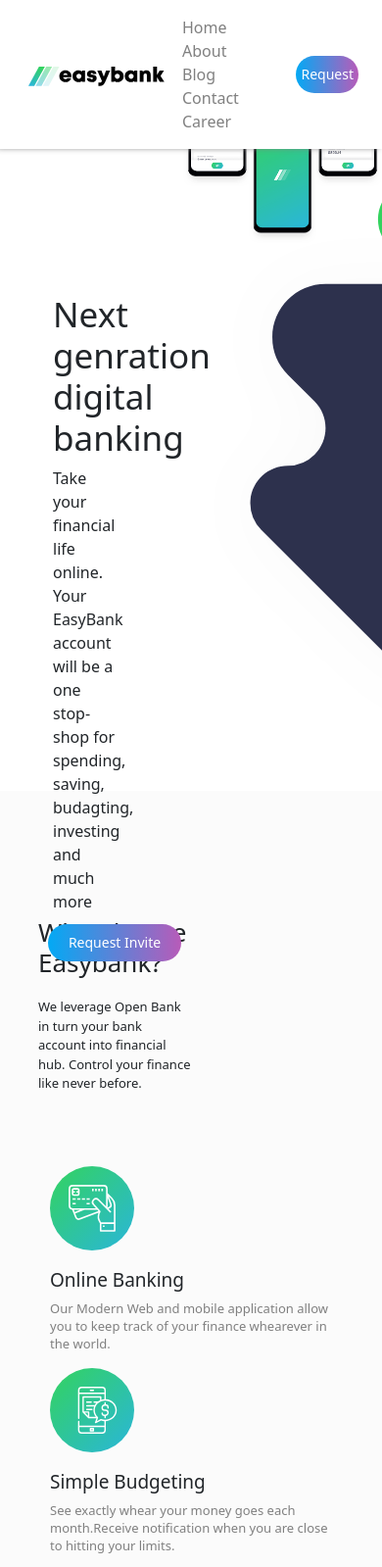
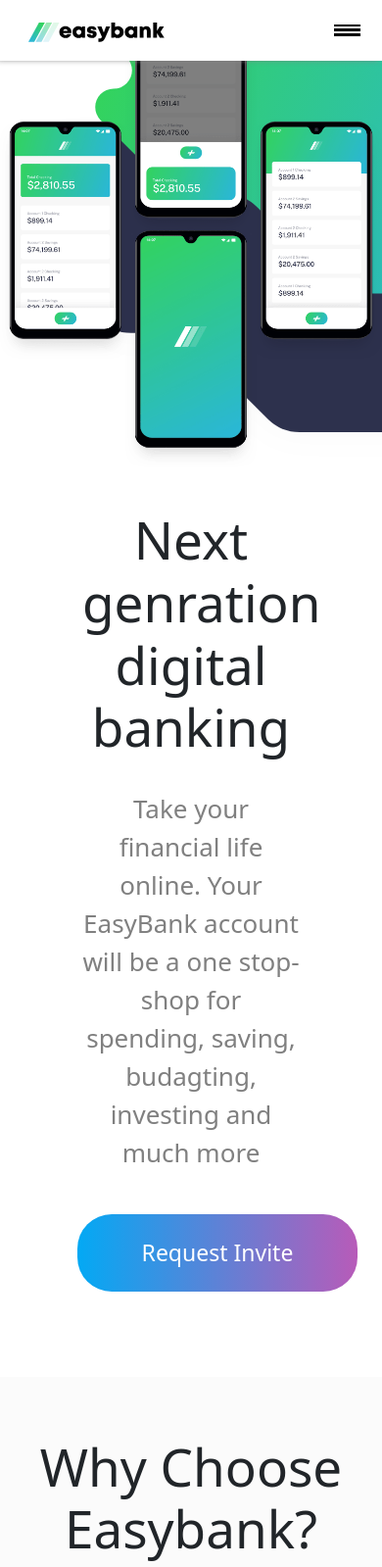
Before and after one commit to Kavitakundara/Landing-Page, a plain HTML site: page index.html in a window 390 px wide. Shown: the top 1599 px of the page at 98% size. Drawn offline with nearby package versions, Linux system fonts and the light colour scheme.

Commit message:
Add files via upload

```diff
--- a/style.css
+++ b/style.css
@@ -208,7 +208,7 @@ img.card-img-top {
 }
 .card-title {
     margin-bottom: 0.5rem;
-    font-size: 16px;
+    font-size: 26px;
     font-family: sans-serif;
     font-weight: 600;
 }
@@ -216,25 +216,25 @@ img.card-img-top {
     color: grey;
     margin-bottom: 0;
     font-family: sans-serif;
-    font-size: 15px;
+    font-size: 24px;
     margin-top: 20px;
 }
-@media(max-width:375px){
+@media(max-width:768px){
     .head nav {
         top: 76px;
         position: fixed;
-        width: 82%;
+        width: 76%;
         height: 50vh;
         background-color: white;
         z-index: 99;
         left: 999px;
-        padding: 0px 75px;
+        padding: 0px 179px;
         box-shadow: 1px 1px 58px grey;
-        margin-right: 10px;
+        border-radius: 12px;
         transition: 0.5s ease-in-out;
     }
     .head nav.active{
-        left:26px;
+        left:73px;
     }
     .head nav ul {
         flex-direction: row;
@@ -242,63 +242,85 @@ img.card-img-top {
     }
     .head nav ul li {
         display: block;
-        padding: 6px 0px;
+        padding: 17px 0px;
     }
     .head nav ul li a {
         color: #302f2fe0;
         font-weight: bold;
+        font-size: 24px;
     }
     .head button{
         display: none;
     }
     .logo img {
         vertical-align: middle;
-        width: 90%;
-        margin-left: -15px;
+        width: 100%;
     }
     .banner-wrp{
     flex-direction: column-reverse;
 }
 .page-content {
-    padding: 42px 15px;
+    padding: 42px 84px;
     text-align: center;
     width: 100%;
 }
 .page-content h2 {
-    font-size: 26px;
+    font-size: 53px;
+    font-weight: 400;
 }
 .page-content p {
-    margin-bottom: 2rem;
-    font-size: 12px;
+    margin-bottom: 3rem;
+    font-size: 26px;
     color: grey;
+    margin-top: 2rem;
 }
 .choose-bank-head {
     width: 100%;
-    padding: 0px 22px;
-    margin: 181px 0px 74px 0px;
+    padding: 20px 30px;
+    margin: 0px auto;
     text-align: CENTER;
+}
+button {
+    font-size: 23px;
+    width: 12em;
+    height: 3em;
 }
 .why-choose-bank-wrp {
     width: 100%;
     text-align: center;
 }
 .manage-row-content {
-    padding: 0px 7px;
+    padding: 51px 14px;
     width: 100%;
+}
+.choose-bank-head p {
+    font-size: 26px;
+    margin-top: 33px;
+    color: grey;
+}
+.manage-row-content h2 {
+    margin: 25px 0px;
+    font-size: 43px;
+}
+.manage-row-content p {
+    line-height: normal;
+    font-size: 24px;
 }
 .why-choose-bank {
     padding: 40px 0px;
+    margin-top: 50px;
 }
-.manage-row-content h2 {
-    margin: 19px 0px;
+.choose-bank-head h2 {
+    font-size: 53px;
 }
 .card {
-    margin: 10px 0px;
+    margin: 37px 0px;
     border: none;
 }
 .latest-article h2 {
     margin-bottom: 25px;
     text-align: center;
+    font-size: 43px;
 }
 .footer-logo nav {
     margin-top: 22px;
@@ -317,7 +339,7 @@ img.card-img-top {
     padding: 0px 0px;
 }
 .col-lg-3.manage-footer-row p {
-       font-size: 14px;
+       font-size: 22px;
 }
 .menu-btn {
     width: 20px;
@@ -326,7 +348,7 @@ img.card-img-top {
   .i {
     width: 27px;
     height: 3px;
-    background: grey;
+    background: black;
     margin-top: 13px;
     position: relative;
   }
@@ -335,7 +357,7 @@ img.card-img-top {
     position: absolute;
     width: 27px;
     height: 3px;
-    background: grey;
+    background: black;
     top: 5px;
   }
   .i::before {
@@ -343,7 +365,14 @@ img.card-img-top {
     position: absolute;
     width: 27px;
     height: 2px;
-    background: grey;
+    background: black;
     top: -4px;
   }
+  .footer-logo nav ul li a img {
+    vertical-align: middle;
+    width: 7%;
 }
+.manage-footer-row ul li a {
+       font-size: 24px;
+}
+}
```
